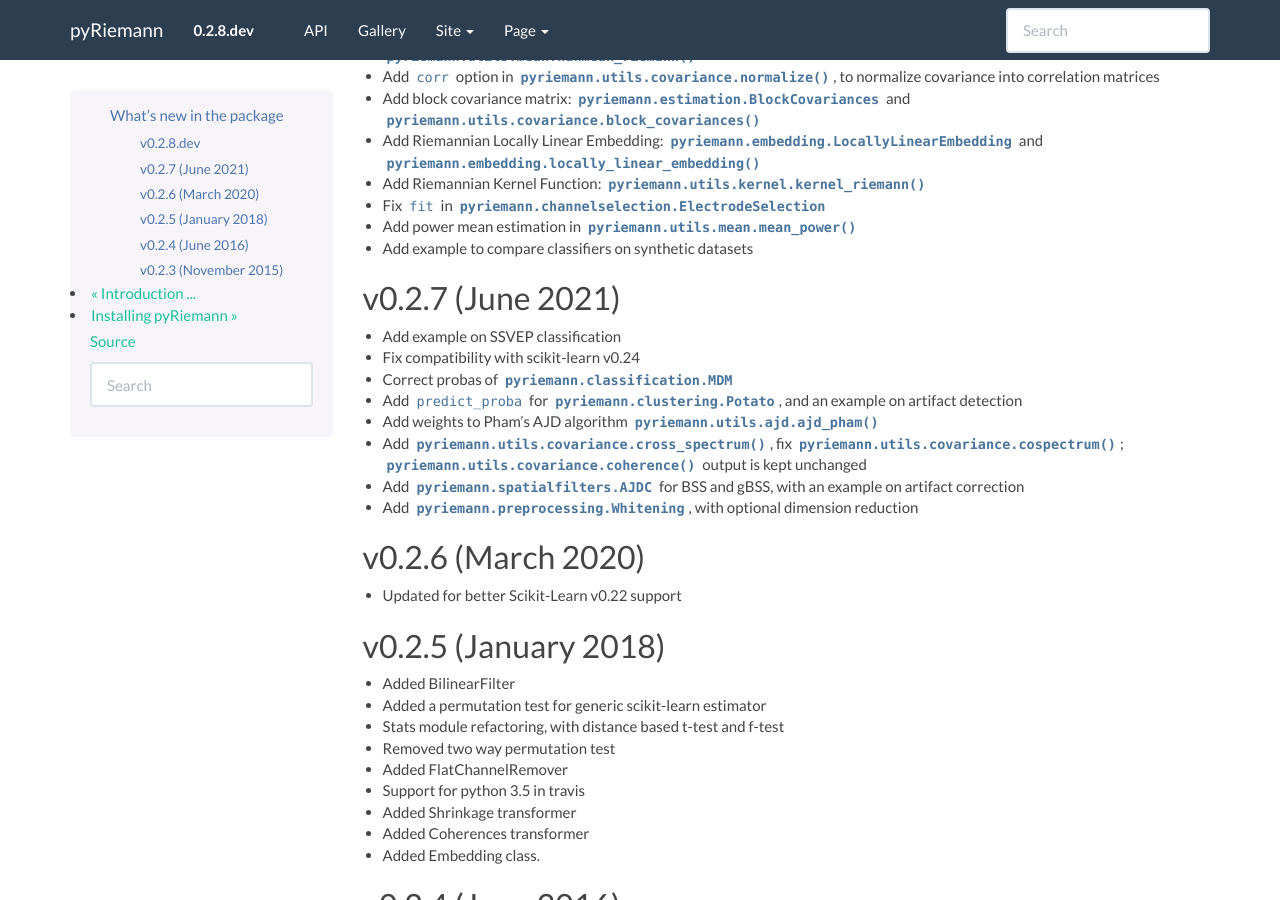
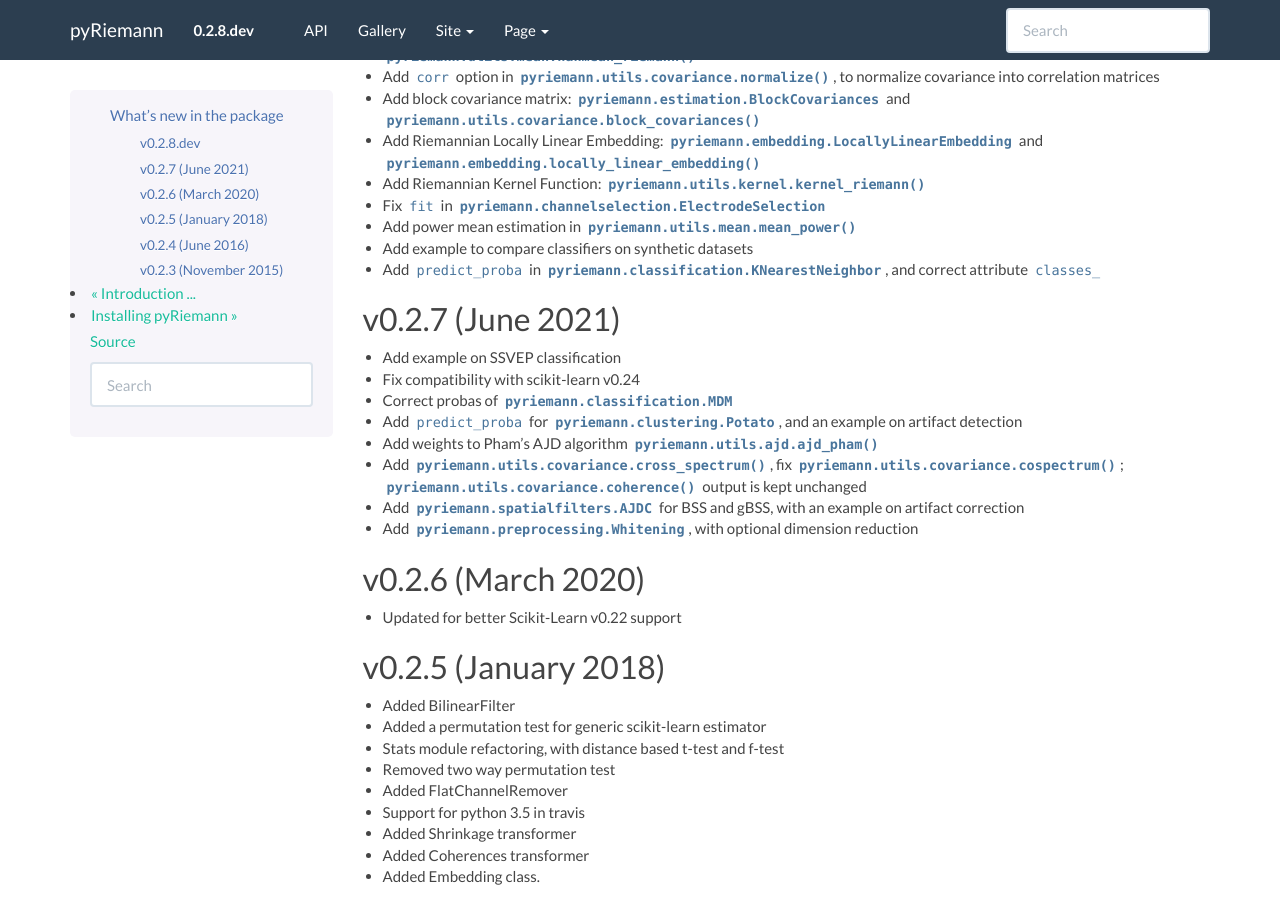
Before and after one commit to pyRiemann/pyRiemann, a Sphinx documentation site: the page built from doc/whatsnew.rst, in a window 1280 px wide and 900 px high, scrolled down 543 px. Built offline with Sphinx 7.4.7, drawn with Linux system fonts in a browser that asks for light colours; formulas are drawn with MathJax 3; pages that are not in the unit, such as notebooks, are missing from menus.

Commit message:
complete whatsnew

```diff
--- a/doc/whatsnew.rst
+++ b/doc/whatsnew.rst
@@ -49,6 +49,8 @@ v0.2.8.dev
 - Add power mean estimation in :func:`pyriemann.utils.mean.mean_power`
 
 - Add example to compare classifiers on synthetic datasets
+
+- Add ``predict_proba`` in :class:`pyriemann.classification.KNearestNeighbor`, and correct attribute ``classes_``
 
 
 v0.2.7 (June 2021)
```
